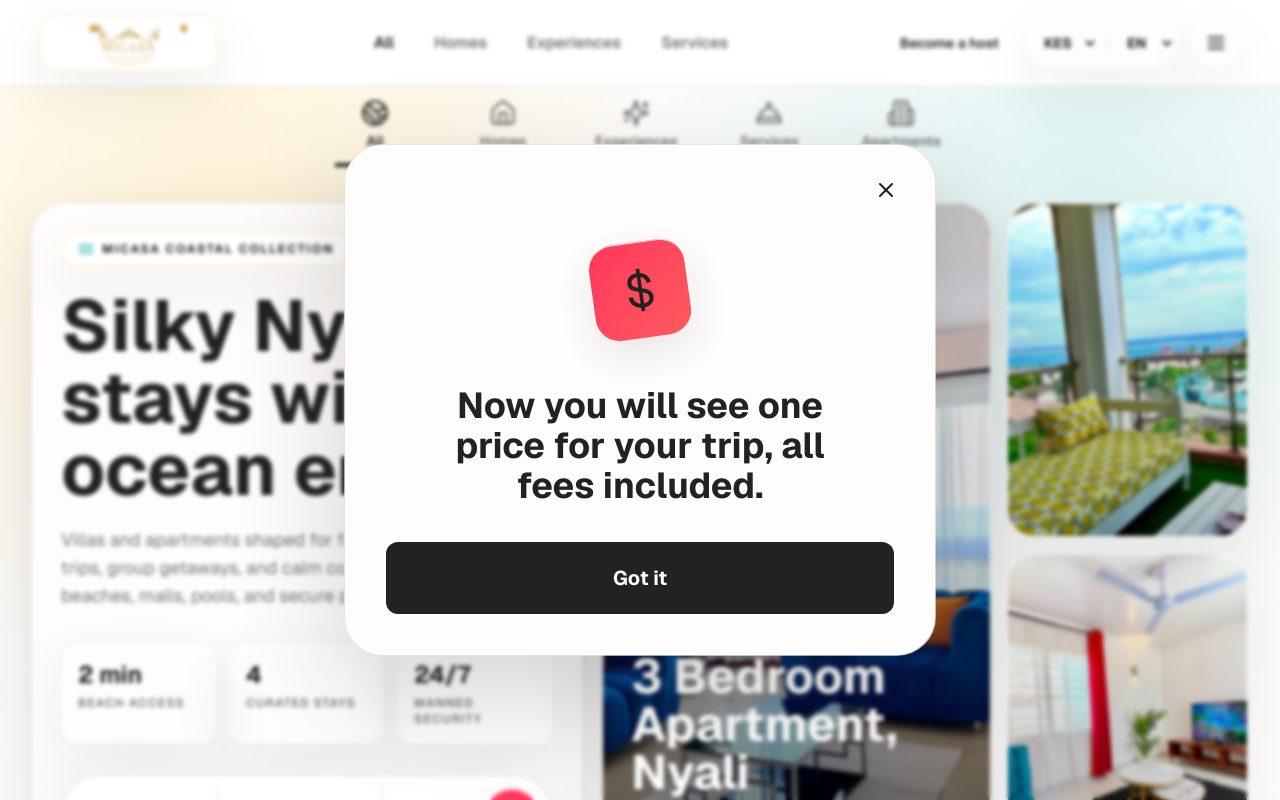
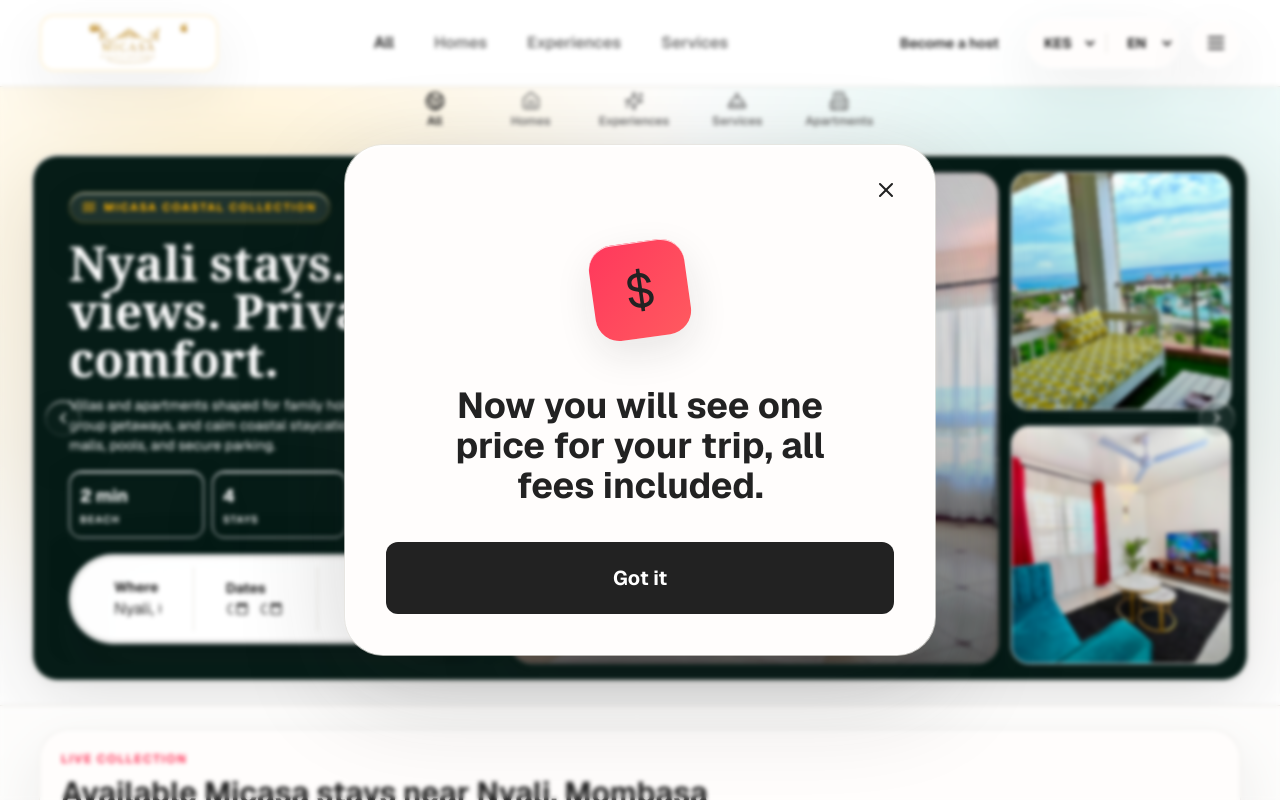
Before and after one commit to MnD-Software/Micasa, a Next.js app in the folder frontend/: page / in a window 1280 px wide. Shown: the top 800 px of the page. Built offline with nearby package versions, Linux system fonts and the light colour scheme.

Commit message:
Tighten Micasa hero carousel

```diff
--- a/frontend/components/marketplace/hero.tsx
+++ b/frontend/components/marketplace/hero.tsx
@@ -46,56 +46,74 @@ export function Hero() {
   return (
     <section className="relative isolate overflow-hidden border-b border-brand-line bg-[linear-gradient(180deg,#ffffff_0%,#fbfaf8_58%,#ffffff_100%)]">
       <div className="absolute inset-x-0 top-0 -z-10 h-[620px] bg-[radial-gradient(circle_at_18%_20%,rgba(255,180,0,0.16),transparent_30rem),radial-gradient(circle_at_85%_16%,rgba(0,166,153,0.13),transparent_28rem)]" />
-      <div className="mx-auto max-w-[1500px] px-4 pb-8 pt-3 sm:px-6 sm:pb-12 lg:px-8">
-        <div className="mx-auto mb-5 flex max-w-3xl items-center justify-between gap-2 overflow-x-auto pb-1 sm:mb-8 sm:justify-center sm:gap-12">
+      <div className="mx-auto max-w-[1420px] px-4 pb-4 pt-1 sm:px-6 sm:pb-6 lg:px-8">
+        <div className="mx-auto mb-3 flex max-w-2xl items-center justify-between gap-2 overflow-x-auto pb-1 sm:mb-4 sm:justify-center sm:gap-8">
           {categoryTabs.map(({ key, Icon, active }) => (
             <button
               key={key}
               className={[
-                "focus-ring flex min-w-16 shrink-0 flex-col items-center gap-1 border-b-4 px-1 pb-2 text-xs font-semibold transition sm:min-w-20 sm:pb-3 sm:text-sm",
+                "focus-ring flex min-w-12 shrink-0 flex-col items-center gap-0.5 border-b-3 px-1 pb-1 text-[11px] font-semibold transition sm:min-w-16 sm:pb-1.5 sm:text-xs",
                 active
                   ? "border-brand-ink text-brand-ink"
                   : "border-transparent text-brand-muted hover:border-brand-line hover:text-brand-ink"
               ].join(" ")}
               type="button"
             >
-              <Icon size={24} aria-hidden className="sm:h-7 sm:w-7" />
+              <Icon size={18} aria-hidden className="sm:h-5 sm:w-5" />
               <span>{t(key)}</span>
             </button>
           ))}
         </div>
 
-        <div className="grid gap-5 lg:grid-cols-[0.92fr_1.08fr] lg:items-stretch">
-          <div className="relative overflow-hidden rounded-[34px] border border-white bg-brand-ivory p-5 shadow-luxe ring-1 ring-brand-line/70 sm:p-7 lg:min-h-[560px]">
-            <div className="absolute -right-20 -top-20 h-64 w-64 rounded-full bg-brand-gold/15 blur-3xl" />
-            <div className="relative z-10 flex h-full flex-col justify-between gap-8">
+        <div className="relative grid overflow-hidden rounded-[26px] border border-white bg-[#061c17] p-3 shadow-luxe ring-1 ring-brand-line/70 lg:grid-cols-[0.78fr_1.22fr] lg:items-stretch lg:p-4">
+          <button
+            aria-label="Previous featured stay"
+            className="focus-ring absolute left-3 top-1/2 z-20 hidden h-9 w-9 -translate-y-1/2 place-items-center rounded-full border border-white/20 bg-white/12 text-white shadow-pearl backdrop-blur-xl transition hover:bg-white/22 lg:grid"
+            onClick={() => goToSlide(activeSlide - 1)}
+            type="button"
+          >
+            <ChevronLeft size={18} aria-hidden />
+          </button>
+          <button
+            aria-label="Next featured stay"
+            className="focus-ring absolute right-3 top-1/2 z-20 hidden h-9 w-9 -translate-y-1/2 place-items-center rounded-full border border-white/20 bg-white/12 text-white shadow-pearl backdrop-blur-xl transition hover:bg-white/22 lg:grid"
+            onClick={() => goToSlide(activeSlide + 1)}
+            type="button"
+          >
+            <ChevronRight size={18} aria-hidden />
+          </button>
+
+          <div className="relative min-h-[300px] overflow-hidden rounded-[22px] p-4 text-white sm:p-5 lg:min-h-[330px]">
+            <div className="absolute -left-16 -top-20 h-80 w-80 rounded-full bg-brand-success/18 blur-3xl" />
+            <div className="absolute -bottom-24 right-0 h-80 w-80 rounded-full bg-brand-gold/12 blur-3xl" />
+            <div className="relative z-10 flex h-full flex-col justify-between gap-4">
               <div>
-                <div className="inline-flex items-center gap-2 rounded-full border border-brand-gold/25 bg-white/80 px-4 py-2 text-xs font-bold uppercase tracking-[0.16em] text-brand-ink shadow-pearl">
-                  <Waves size={16} className="text-brand-success" aria-hidden />
+                <div className="inline-flex items-center gap-2 rounded-full border border-brand-gold/25 bg-white/10 px-3 py-1.5 text-[11px] font-bold uppercase tracking-[0.16em] text-brand-gold shadow-pearl backdrop-blur">
+                  <Waves size={14} aria-hidden />
                   Micasa coastal collection
                 </div>
-                <h1 className="mt-6 max-w-2xl text-4xl font-bold leading-[0.96] text-brand-ink sm:text-6xl lg:text-7xl">
-                  Silky Nyali stays with ocean energy.
+                <h1 className="mt-4 max-w-lg font-serif text-3xl font-bold leading-[0.98] tracking-normal text-white sm:text-4xl lg:text-5xl">
+                  Nyali stays. Sea views. Private comfort.
                 </h1>
-                <p className="mt-5 max-w-xl text-base leading-7 text-brand-muted sm:text-lg">
+                <p className="mt-3 max-w-lg text-xs leading-5 text-white/72 sm:text-sm">
                   Villas and apartments shaped for family holidays, business trips, group getaways, and calm coastal staycations near beaches, malls, pools, and secure parking.
                 </p>
               </div>
 
-              <div className="grid gap-3 sm:grid-cols-3">
+              <div className="grid gap-2 sm:grid-cols-3">
                 {[
-                  ["2 min", "beach access"],
-                  ["4", "curated stays"],
-                  ["24/7", "manned security"]
+                  ["2 min", "beach"],
+                  ["4", "stays"],
+                  ["24/7", "security"]
                 ].map(([value, label]) => (
-                  <div key={label} className="rounded-2xl border border-white bg-white/74 p-4 shadow-pearl ring-1 ring-brand-line/60 backdrop-blur">
-                    <p className="text-2xl font-bold text-brand-ink">{value}</p>
-                    <p className="mt-1 text-xs font-semibold uppercase tracking-[0.1em] text-brand-muted">{label}</p>
+                  <div key={label} className="rounded-xl border border-white/12 bg-white/8 p-2.5 shadow-pearl backdrop-blur">
+                    <p className="text-lg font-bold text-white">{value}</p>
+                    <p className="mt-0.5 text-[10px] font-semibold uppercase tracking-[0.12em] text-white/58">{label}</p>
                   </div>
                 ))}
               </div>
 
-              <div className="hidden max-w-[980px] md:block">
+              <div className="hidden max-w-[680px] rounded-full bg-white/95 p-1 shadow-luxe md:block">
                 <SearchBar />
               </div>
               <button
@@ -113,8 +131,8 @@ export function Hero() {
             </div>
           </div>
 
-          <div className="grid min-h-[540px] gap-4 sm:grid-cols-[1fr_0.62fr]">
-            <div className="relative overflow-hidden rounded-[34px] border border-white bg-brand-ink shadow-luxe ring-1 ring-brand-line/60">
+          <div className="grid min-h-[300px] gap-3 sm:grid-cols-[1fr_0.45fr] lg:min-h-[330px]">
+            <div className="relative overflow-hidden rounded-[22px] border border-white/10 bg-brand-ink shadow-luxe ring-1 ring-white/10">
               {carouselSlides.map((slide, index) => (
                 <div
                   key={`${slide.property.id}-${slide.image}`}
@@ -133,10 +151,10 @@ export function Hero() {
                 </div>
               ))}
               <div className="absolute inset-0 bg-[linear-gradient(180deg,rgba(0,0,0,0.04)_0%,rgba(0,0,0,0.12)_45%,rgba(0,0,0,0.62)_100%)]" />
-              <div className="absolute left-5 top-5 flex gap-2">
+              <div className="absolute left-3 top-3 flex gap-2 lg:hidden">
                 <button
                   aria-label="Previous featured stay"
-                  className="focus-ring grid h-10 w-10 place-items-center rounded-full border border-white/30 bg-white/18 text-white shadow-pearl backdrop-blur-xl transition hover:bg-white/28"
+                  className="focus-ring grid h-8 w-8 place-items-center rounded-full border border-white/30 bg-white/18 text-white shadow-pearl backdrop-blur-xl transition hover:bg-white/28"
                   onClick={() => goToSlide(activeSlide - 1)}
                   type="button"
                 >
@@ -144,30 +162,30 @@ export function Hero() {
                 </button>
                 <button
                   aria-label="Next featured stay"
-                  className="focus-ring grid h-10 w-10 place-items-center rounded-full border border-white/30 bg-white/18 text-white shadow-pearl backdrop-blur-xl transition hover:bg-white/28"
+                  className="focus-ring grid h-8 w-8 place-items-center rounded-full border border-white/30 bg-white/18 text-white shadow-pearl backdrop-blur-xl transition hover:bg-white/28"
                   onClick={() => goToSlide(activeSlide + 1)}
                   type="button"
                 >
                   <ChevronRight size={18} aria-hidden />
                 </button>
               </div>
-              <div className="absolute inset-x-0 bottom-0 p-5 text-white sm:p-7">
-                <div className="mb-4 inline-flex items-center gap-2 rounded-full border border-white/30 bg-white/18 px-4 py-2 text-xs font-bold backdrop-blur-xl">
-                  <ShieldCheck size={15} aria-hidden />
+              <div className="absolute inset-x-0 bottom-0 p-4 text-white sm:p-5">
+                <div className="mb-2 inline-flex items-center gap-2 rounded-full border border-white/30 bg-white/18 px-3 py-1.5 text-[11px] font-bold backdrop-blur-xl">
+                  <ShieldCheck size={13} aria-hidden />
                   {currentSlide.kicker}
                 </div>
-                <h2 className="max-w-md text-3xl font-bold leading-tight sm:text-5xl">{currentSlide.property.title}</h2>
-                <p className="mt-3 max-w-md text-sm leading-6 text-white/82">
+                <h2 className="max-w-sm text-xl font-bold leading-tight sm:text-2xl">{currentSlide.property.title}</h2>
+                <p className="mt-1.5 max-w-md text-xs leading-5 text-white/82">
                   {currentSlide.property.guests} guests - {currentSlide.property.bedrooms} bedrooms - pool - secure parking
                 </p>
-                <div className="mt-5 flex gap-2">
+                <div className="mt-3 flex gap-2">
                   {carouselSlides.map((slide, index) => (
                     <button
                       key={slide.property.id}
                       aria-label={`Show ${slide.property.title}`}
                       className={[
                         "h-1.5 rounded-full transition",
-                        index === activeSlide ? "w-10 bg-white" : "w-4 bg-white/42 hover:bg-white/70"
+                        index === activeSlide ? "w-8 bg-white" : "w-3 bg-white/42 hover:bg-white/70"
                       ].join(" ")}
                       onClick={() => goToSlide(index)}
                       type="button"
@@ -178,7 +196,12 @@ export function Hero() {
             </div>
             <div className="grid grid-rows-2 gap-4">
               {[nextSlide.image, followingSlide.image].map((image, index) => (
-                <div key={image} className="relative overflow-hidden rounded-[28px] border border-white bg-brand-soft shadow-pearl ring-1 ring-brand-line/60">
+                <button
+                  key={image}
+                  className="focus-ring relative overflow-hidden rounded-[18px] border border-white/12 bg-brand-soft text-left shadow-pearl ring-1 ring-white/10"
+                  onClick={() => goToSlide(activeSlide + index + 1)}
+                  type="button"
+                >
                   <Image
                     src={image}
                     alt={index === 0 ? nextSlide.property.title : followingSlide.property.title}
@@ -187,7 +210,7 @@ export function Hero() {
                     className="object-cover"
                   />
                   <div className="absolute inset-0 bg-[linear-gradient(180deg,transparent,rgba(0,0,0,0.28))]" />
-                </div>
+                </button>
               ))}
             </div>
           </div>
```
